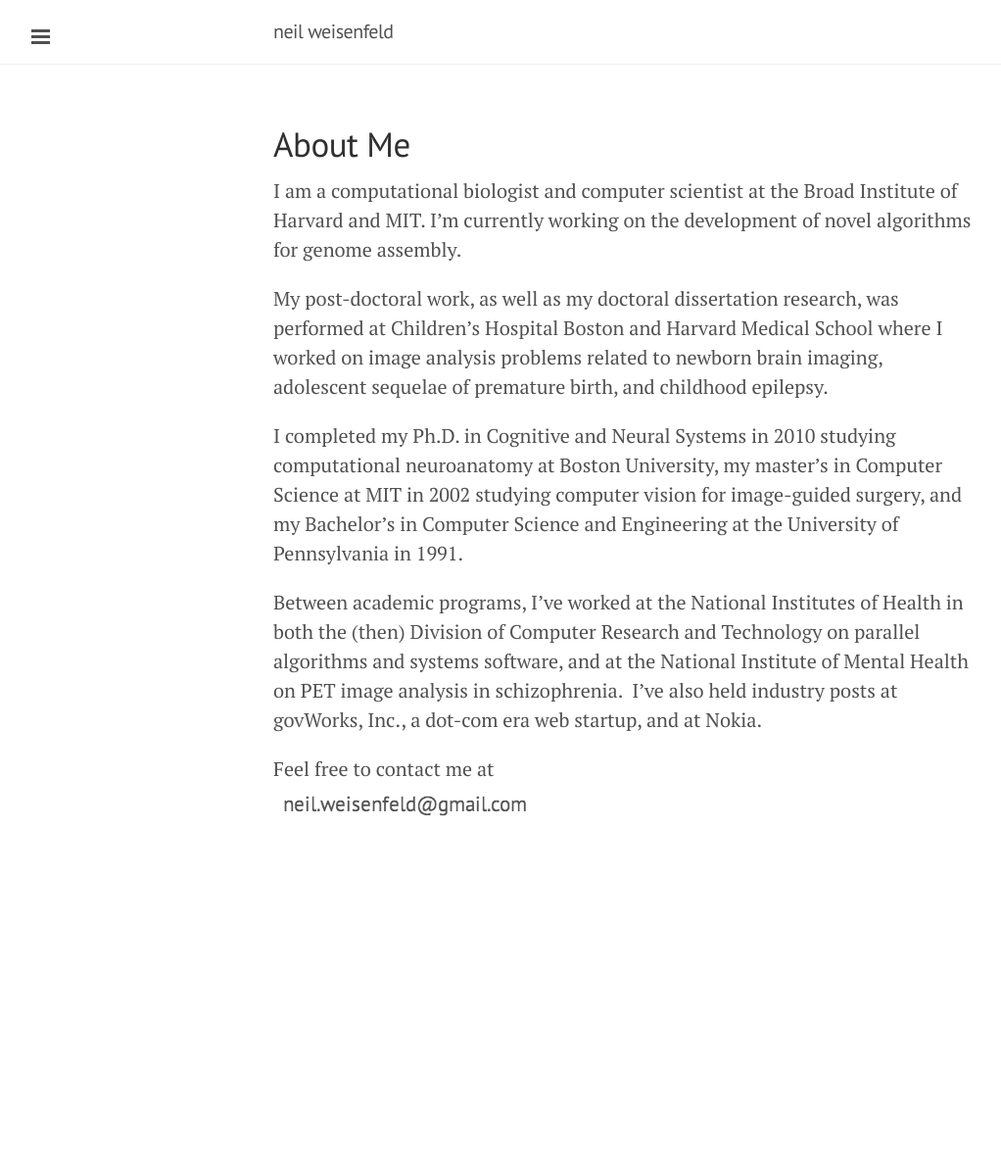
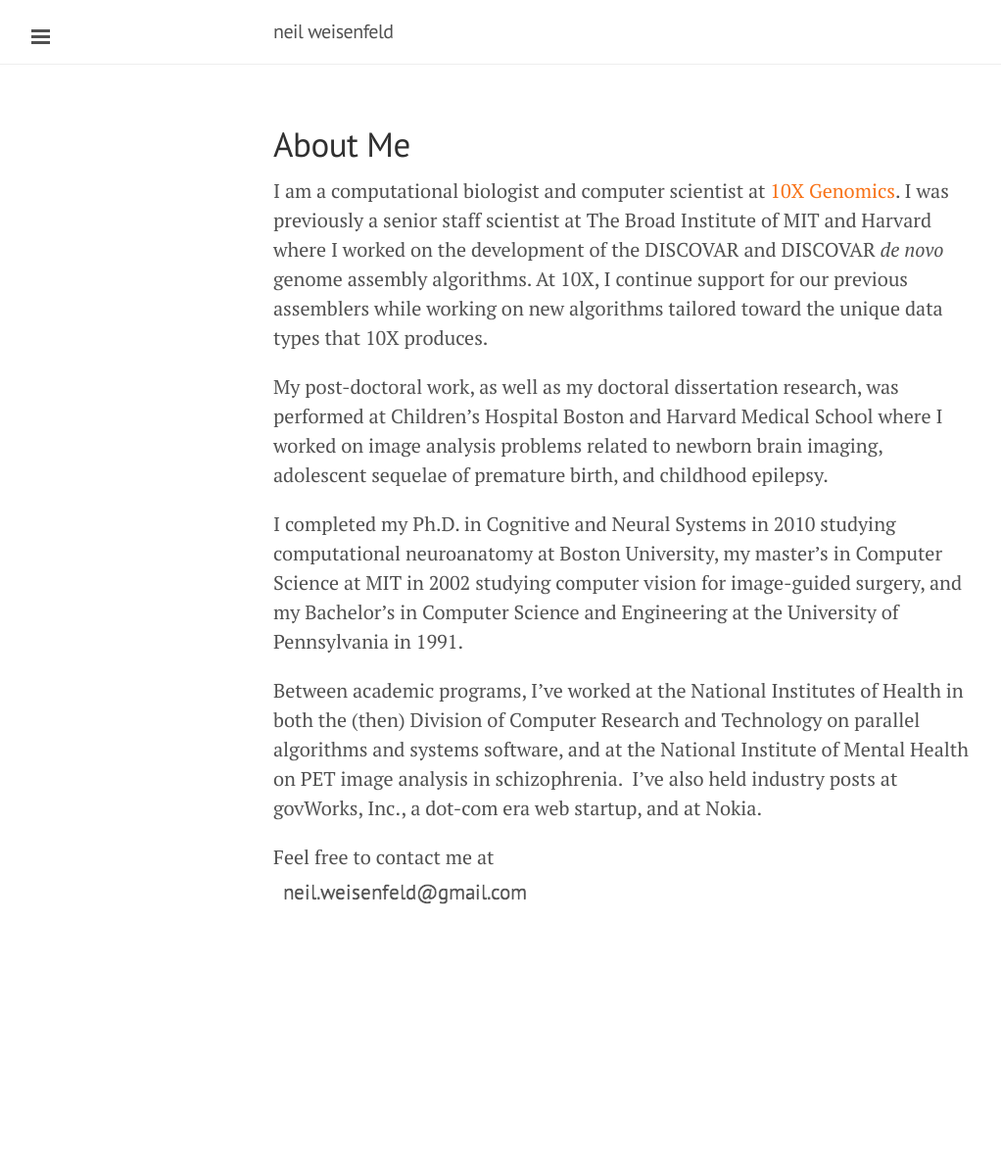
Before and after one commit to nweisenfeld/nweisenfeld.github.io, a Jekyll site: the page built from about.md, in a window 1280 px wide. Shown: the whole page at 98% size, without its empty margins (1-1023 px from the left). Built offline with Jekyll 4.4.1, drawn with Linux system fonts in a browser that asks for light colours; Markdown is read by kramdown in place of the engine named in the settings; before the commit the page ends 1100 px from its top, so only the background shows below that.

Commit message:
10X descr for about.md

```diff
--- a/about.md
+++ b/about.md
@@ -15,9 +15,7 @@
 comments: []
 ---
 
-I am a computational biologist and computer scientist at the Broad
-Institute of Harvard and MIT.  I'm currently working on the development
-of novel algorithms for genome assembly.
+I am a computational biologist and computer scientist at [10X Genomics][]. I was previously a senior staff scientist at The Broad Institute of MIT and Harvard where I worked on the development of the DISCOVAR and DISCOVAR *de novo* genome assembly algorithms. At 10X, I continue support for our previous assemblers while working on new algorithms tailored toward the unique data types that 10X produces.
 
 My post-doctoral work, as well as my doctoral dissertation research,
 was performed at Children's Hospital Boston and Harvard Medical
@@ -41,6 +39,8 @@
 <a name="contact"></a>
 Feel free to contact me at ![nospam](/public/assets/contact.png)
 
+[10X Genomics]: http://10xgenomics.com
+
 <!-- My abbreviated cv is <a
 href="http:&#47;&#47;neilweisenfeld.com&#47;wp&#47;wp-content&#47;uploads&#47;2012&#47;02&#47;weisenfeld-resume-20Feb2012.pdf">here<&#47;a>.
 Note that I keep my phone numbers off of the on-line version, for
```
